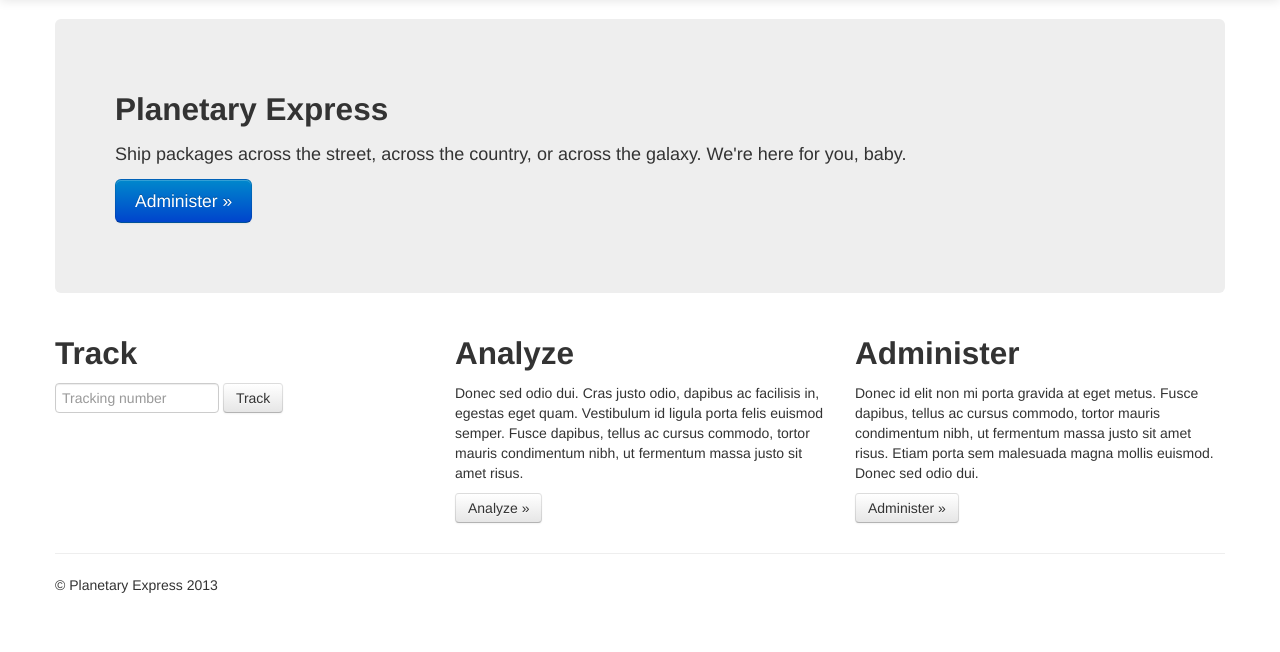
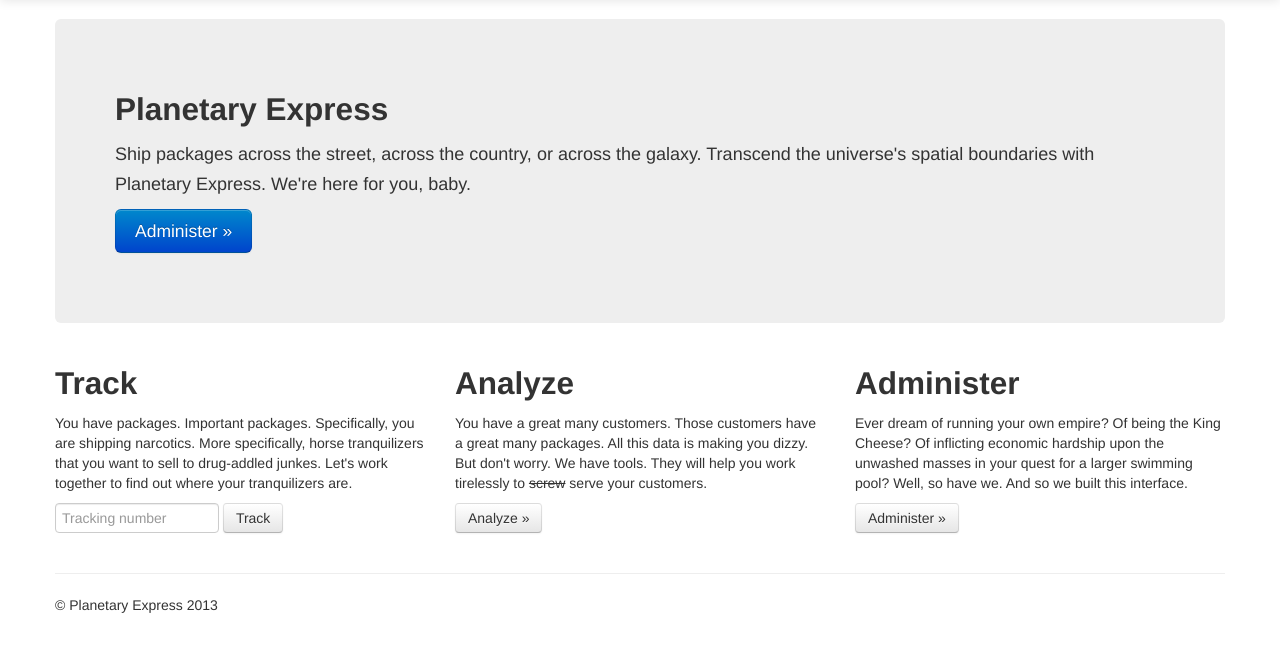
Before and after one commit to jwintersinger/droopybonner, a Django app: page / in a window 1280 px wide. Shown: the part 41-693 px from the top of the page. Run offline with Django 3.2, Linux system fonts and the light colour scheme; some libraries are stand-ins or nearby versions.

Commit message:
Update copy.

```diff
--- a/shipman/templates/shipman/index.html
+++ b/shipman/templates/shipman/index.html
@@ -3,13 +3,18 @@
 {% block content %}
   <div class="hero-unit">
     <h2>Planetary Express</h2>
-    <p>Ship packages across the street, across the country, or across the galaxy. We're here for you, baby.</p>
+    <p>Ship packages across the street, across the country, or across the
+    galaxy. Transcend the universe's spatial boundaries with Planetary Express.
+    We're here for you, baby.</p>
     <p><a href="/admin/" class="btn btn-primary btn-large">Administer &raquo;</a></p>
   </div>
 
   <div class="row">
     <div class="span4">
       <h2>Track</h2>
+      <p>You have packages. Important packages. Specifically, you are shipping
+      narcotics. More specifically, horse tranquilizers that you want to sell
+      to drug-addled junkes. Let's work together to find out where your tranquilizers are.</p>
       <form action="/track/" method="post" class="form-inline">
         {% csrf_token %}
         <input id="id_tracking_number" name="tracking_number" type="text" class="input-medium" placeholder="Tracking number" />
@@ -19,13 +24,15 @@
 
     <div class="span4">
       <h2>Analyze</h2>
-      <p>Donec sed odio dui. Cras justo odio, dapibus ac facilisis in, egestas eget quam. Vestibulum id ligula porta felis euismod semper. Fusce dapibus, tellus ac cursus commodo, tortor mauris condimentum nibh, ut fermentum massa justo sit amet risus.</p>
+      <p>You have a great many customers. Those customers have a great many packages. All this data is making you dizzy. But don't worry. We have tools. They will help you work tirelessly to <del>screw</del> serve your customers.</p>
       <p><a class="btn" href="/analyze/">Analyze &raquo;</a></p>
     </div>
 
     <div class="span4">
       <h2>Administer</h2>
-      <p>Donec id elit non mi porta gravida at eget metus. Fusce dapibus, tellus ac cursus commodo, tortor mauris condimentum nibh, ut fermentum massa justo sit amet risus. Etiam porta sem malesuada magna mollis euismod. Donec sed odio dui. </p>
+      <p>Ever dream of running your own empire? Of being the King Cheese? Of
+      inflicting economic hardship upon the unwashed masses in your quest for a
+      larger swimming pool? Well, so have we. And so we built this interface.</p>
       <p><a class="btn" href="/admin/">Administer &raquo;</a></p>
    </div>
   </div>
```
